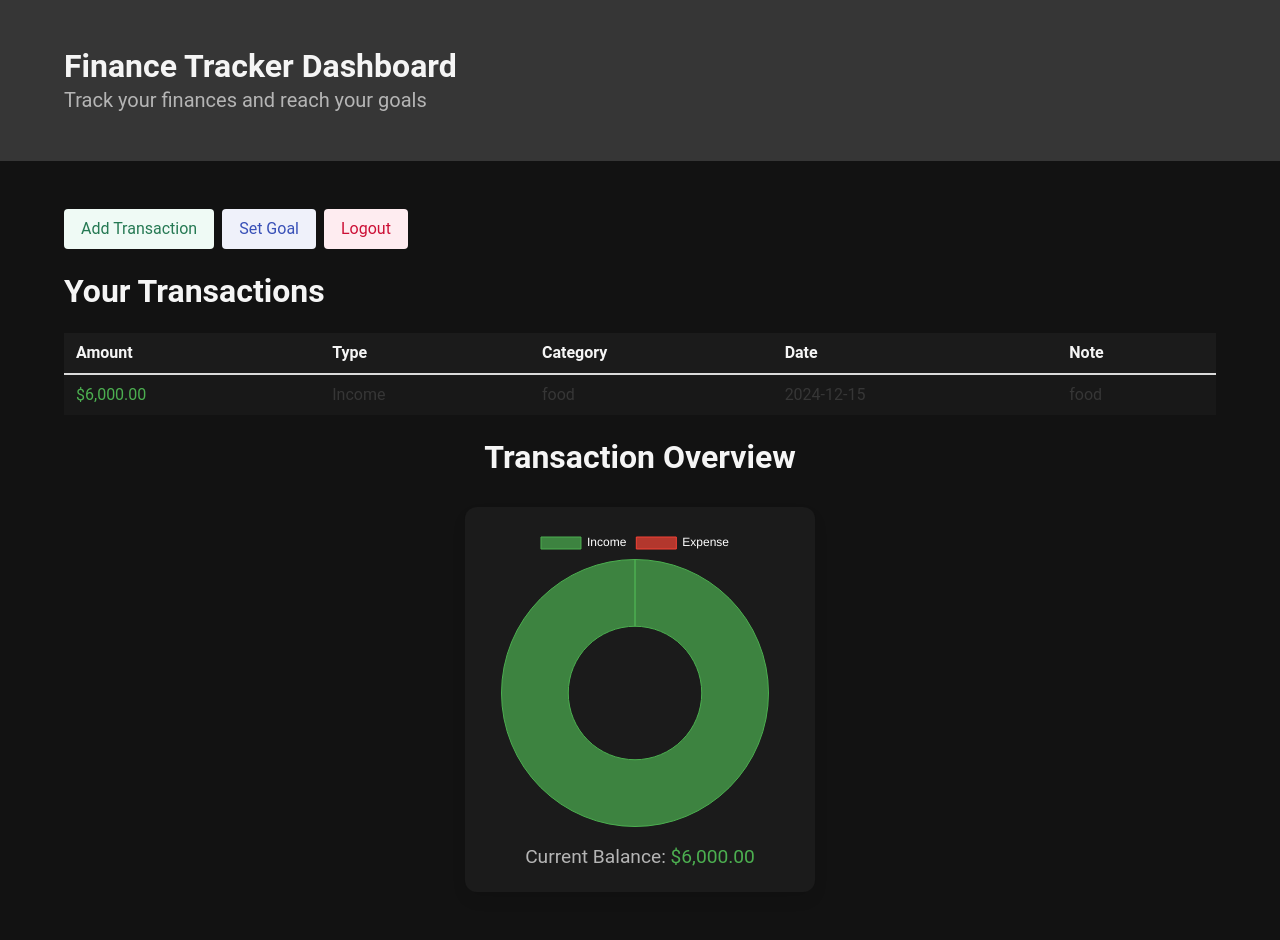
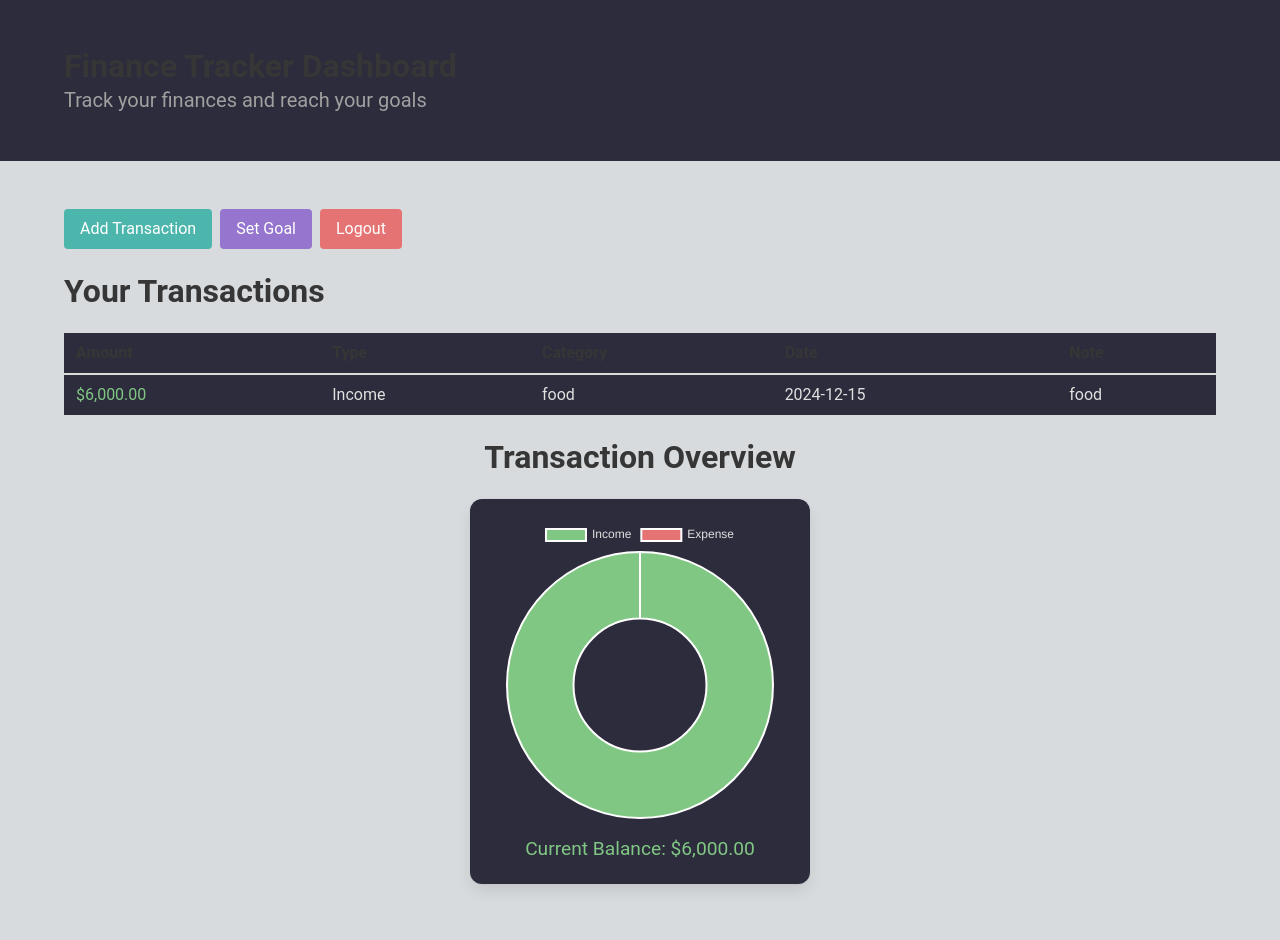
Before and after one commit to bhanni01/financecs330, a Flask app: page /dashboard in a window 1280 px wide. After the commit the page ends 889 px from the top, so only its background shows below. Run offline with Flask 3, Linux system fonts and the light colour scheme; a user stored in the database is signed in; data comes from the database, SQL or seed files in the repository; both versions use the stored data as it was after the commit.

Commit message:
add visuals

```diff
--- a/templates/dashboard.html
+++ b/templates/dashboard.html
@@ -6,66 +6,91 @@
     <title>Dashboard - Finance Tracker</title>
     <link rel="stylesheet" href="https://cdnjs.cloudflare.com/ajax/libs/bulma/0.9.4/css/bulma.min.css">
     <script src="https://cdn.jsdelivr.net/npm/chart.js"></script>
+    <link rel="stylesheet" href="../style/style.css">
+    <style>
+        body {
+            background-color: #d7dbdd;
+            color: #E0E0E0;
+            font-family: 'Roboto', sans-serif;
+        }
+        .hero {
+            background-color: #2C2C3C;
+            color: #F0F0F0;
+        }
+        .subtitle {
+            color: #A0A0A0;
+        }
+        .button.is-success {
+            background-color: #4DB6AC;
+            border: none;
+        }
+        .button.is-link {
+            background-color: #9575CD;
+            border: none;
+        }
+        .button.is-danger {
+            background-color: #E57373;
+            border: none;
+        }
+        .button:hover {
+            opacity: 0.9;
+        }
+        table {
+            background-color: #2C2C3C;
+            color: #2C2C3C;
+        }
+        thead {
+            background-color: #3A3A4A;
+        }
+        tr {
+            background-color: #2C2C3C;
+        }
+        td {
+            color: #E0E0E0;
+        }
+        .box {
+            background-color: #2C2C3C;
+            border-radius: 12px;
+        }
+        .current-balance {
+            color: #81C784;
+            font-size: 1.2rem;
+            margin-top: 1rem;
+        }
+    </style>
 </head>
-<body style="background-color: #121212; color: #ffffff; font-family: 'Roboto', sans-serif;">
-
-    <!-- Flash Messages -->
-    {% with messages = get_flashed_messages(with_categories=true) %}
-        {% if messages %}
-            <div class="notification is-{{ messages[0][0] }}" style="max-width: 800px; margin: 1rem auto;">
-                {{ messages[0][1] }}
-                <button class="delete"></button>
-            </div>
-            <script>
-                document.addEventListener('DOMContentLoaded', () => {
-                    (document.querySelectorAll('.notification .delete') || []).forEach(($delete) => {
-                        $delete.addEventListener('click', () => {
-                            $delete.parentNode.parentNode.removeChild($delete.parentNode);
-                        });
-                    });
-                });
-            </script>
-        {% endif %}
-    {% endwith %}
-
-    <!-- Header -->
-    <section class="hero is-dark">
+<body>
+    <section class="hero">
         <div class="hero-body">
             <div class="container">
-                <h1 class="title has-text-light">Finance Tracker Dashboard</h1>
-                <h2 class="subtitle has-text-grey-light">Track your finances and reach your goals</h2>
+                <h1 class="title">Finance Tracker Dashboard</h1>
+                <h2 class="subtitle">Track your finances and reach your goals</h2>
             </div>
         </div>
     </section>
-
-    <!-- Main Content -->
     <section class="section">
         <div class="container">
-
-            <!-- Buttons -->
             <div class="buttons">
-                <a href="{{ url_for('add_transaction') }}" class="button is-success is-light">Add Transaction</a>
-                <a href="{{ url_for('set_goal') }}" class="button is-link is-light">Set Goal</a>
-                <a href="{{ url_for('logout') }}" class="button is-danger is-light">Logout</a>
+                <a href="{{ url_for('add_transaction') }}" class="button is-success">Add Transaction</a>
+                <a href="{{ url_for('set_goal') }}" class="button is-link">Set Goal</a>
+                <a href="{{ url_for('logout') }}" class="button is-danger">Logout</a>
             </div>
-
-            <!-- Transactions Table -->
-            <h2 class="title has-text-light">Your Transactions</h2>
+            <h2 class="title">Your Transactions</h2>
             {% if transactions %}
                 <table class="table is-fullwidth is-striped">
                     <thead>
-                        <tr style="background-color: #1b1b1b;">
-                            <th class="has-text-light">Amount</th>
-                            <th class="has-text-light">Type</th>
-                            <th class="has-text-light">Category</th>
-                            <th class="has-text-light">Date</th>
-                            <th class="has-text-light">Note</th>
+                        <tr>
+                            <th>Amount</th>
+                            <th>Type</th>
+                            <th>Category</th>
+                            <th>Date</th>
+                            <th>Note</th>
                         </tr>
                     </thead>
                     <tbody>
                         {% for transaction in transactions %}
-                        <tr style="background-color: #181818;">
-                            <td style="color: {% if transaction.type == 'income' %}#4caf50{% else %}#f44336{% endif %};">
+                        <tr>
+                            <td style="color: {% if transaction.type == 'income' %}#81C784{% else %}#E57373{% endif %};">
                                 ${{ "{:,.2f}".format(transaction.amount) }}
                             </td>
                             <td>{{ transaction.type.capitalize() }}</td>
@@ -77,77 +102,43 @@
                     </tbody>
                 </table>
             {% else %}
-                <p class="has-text-light">No transactions found.</p>
+                <p>No transactions found.</p>
             {% endif %}
-
-            <!-- Centered Pie Chart Section -->
-            <h2 class="title has-text-light has-text-centered">Transaction Overview</h2>
-            <div class="is-flex is-justify-content-center is-align-items-center" style="margin-top: 2rem;">
-                <div class="box" style="background-color: #1b1b1b; border-radius: 12px; padding: 20px; width: 350px; text-align: center;">
-                    <canvas id="transactionChart" style="max-width: 300px; max-height: 300px;"></canvas>
-                    <p class="has-text-centered has-text-grey-light" style="margin-top: 1rem; font-size: 1.2rem;">
-                        Current Balance: <span style="color: #4caf50;">${{ "{:,.2f}".format(current_balance) }}</span>
+            <h2 class="title has-text-centered">Transaction Overview</h2>
+            <div class="is-flex is-justify-content-center">
+                <div class="box">
+                    <canvas id="transactionChart" style="max-width: 300px;"></canvas>
+                    <p class="has-text-centered current-balance">
+                        Current Balance: ${{ "{:,.2f}".format(current_balance) }}
                     </p>
                 </div>
             </div>
         </div>
     </section>
-
-    <!-- Chart.js Script -->
     <script>
-        // Data for Pie Chart
         const incomeData = {{ income_data | tojson }};
         const expenseData = {{ expense_data | tojson }};
         const totalIncome = incomeData.reduce((a, b) => a + b, 0);
         const totalExpense = expenseData.reduce((a, b) => a + b, 0);
-        const chartData = {
-            labels: ['Income', 'Expense'],
-            datasets: [{
-                label: 'Transaction Overview',
-                data: [totalIncome, totalExpense],
-                backgroundColor: [
-                    'rgba(76, 175, 80, 0.7)', // Green
-                    'rgba(244, 67, 54, 0.7)'  // Red
-                ],
-                borderColor: [
-                    'rgba(76, 175, 80, 1)',
-                    'rgba(244, 67, 54, 1)'
-                ],
-                borderWidth: 1
-            }]
-        };
-
-        // Chart Configuration
-        const config = {
+        const ctx = document.getElementById('transactionChart').getContext('2d');
+        new Chart(ctx, {
             type: 'doughnut',
-            data: chartData,
+            data: {
+                labels: ['Income', 'Expense'],
+                datasets: [{
+                    data: [totalIncome, totalExpense],
+                    backgroundColor: ['#81C784', '#E57373']
+                }]
+            },
             options: {
-                responsive: true,
                 plugins: {
                     legend: {
-                        position: 'top',
-                        labels: {
-                            color: '#ffffff'
-                        }
-                    },
-                    tooltip: {
-                        callbacks: {
-                            label: function(context) {
-                                let label = context.label || '';
-                                let value = context.raw || 0;
-                                return `${label}: $${value.toFixed(2)}`;
-                            }
-                        }
+                        labels: { color: '#E0E0E0' }
                     }
                 },
                 cutout: '50%'
             }
-        };
-
-        // Render the Chart
-        const ctx = document.getElementById('transactionChart').getContext('2d');
-        new Chart(ctx, config);
+        });
     </script>
-
 </body>
 </html>
--- a/templates/login.html
+++ b/templates/login.html
@@ -6,7 +6,11 @@
     <title>Login - Finance Tracker</title>
     <link rel="stylesheet" href="https://cdnjs.cloudflare.com/ajax/libs/bulma/0.9.4/css/bulma.min.css">
 </head>
-<body style="background-color: #333; color: black;">
+
+<!-- <body style="background-color: #333; color: black;"> -->
+<body>
+
+
     <section class="hero is-black is-fullheight is-flex is-align-items-center">
         <div class="hero-body">
             <div class="container has-text-centered">
```
Also changed, not shown: templates/home.html (+46 -7 lines), instance/finance.db, static/chart.png, templates/base.html (renamed from templates/bast.html), 2 other files.
